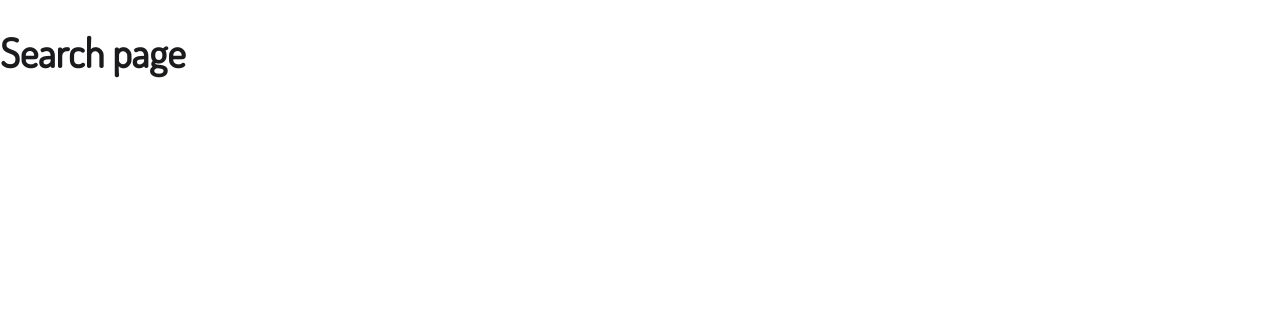
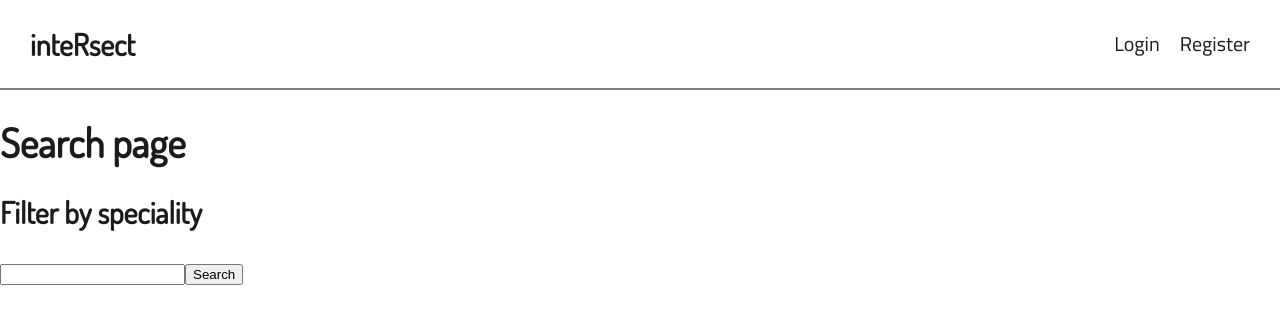
Before and after one commit to uncultivatedrabbit/inteRsect_app, a React (Create React App) app: page /search in a window 1280 px wide. Shown: the top 324 px of the page. Built offline with nearby package versions, Linux system fonts and the light colour scheme.

Commit message:
added inital search filter functionality

```diff
--- /dev/null
+++ b/src/components/Autocomplete/Autocomplete.js
@@ -0,0 +1,136 @@
+import React, { Component } from "react";
+import PropTypes from "prop-types";
+
+export default class Autocomplete extends Component {
+  static propTypes = {
+    suggestions: PropTypes.instanceOf(Array),
+  };
+  static defaultProperty = {
+    suggestions: [],
+  };
+
+  state = {
+    activeSuggestion: 0,
+    filteredSuggestions: [],
+    showSuggestions: false,
+    userInput: "",
+  };
+
+  renderSuggestionListComponent(
+    showSuggestions,
+    userInput,
+    filteredSuggestions,
+    onClick
+  ) {
+    let suggestionsListComponent;
+    if (showSuggestions && userInput) {
+      if (filteredSuggestions.length) {
+        suggestionsListComponent = (
+          <ul className="Suggestions">
+            {filteredSuggestions.map((suggestion) => {
+              return (
+                <li key={suggestion} onClick={onClick}>
+                  {suggestion}
+                </li>
+              );
+            })}
+          </ul>
+        );
+      } else {
+        suggestionsListComponent = (
+          <div className="No__Suggestions">
+            <em>Sorry, no matching specialties!</em>
+          </div>
+        );
+      }
+    }
+    return suggestionsListComponent;
+  }
+
+  onChange = (e) => {
+    const { suggestions } = this.props;
+    const userInput = e.currentTarget.value;
+    const flattenedSuggestions = [
+      ...new Set(
+        suggestions
+          .map((suggestion) => {
+            return [...Object.keys(suggestion), ...Object.values(suggestion)];
+          })
+          .flat(Infinity)
+          .filter((s) => s !== null)
+      ),
+    ];
+    const filteredSuggestions = flattenedSuggestions.filter(
+      (suggestion) =>
+        suggestion.toLowerCase().indexOf(userInput.toLowerCase()) > -1
+    );
+
+    this.setState({
+      activeSuggestion: 0,
+      filteredSuggestions,
+      showSuggestions: true,
+      userInput: e.currentTarget.value,
+    });
+  };
+
+  onClick = (e) => {
+    this.setState({
+      activeSuggestion: 0,
+      filteredSuggestions: [],
+      showSuggestions: false,
+      userInput: e.currentTarget.innerText,
+    });
+  };
+
+  onKeyDown = (e) => {
+    const { activeSuggestion, filteredSuggestions } = this.state;
+    if (e.keyCode === 13) {
+      this.setState({
+        activeSuggestion: 0,
+        showSuggestions: false,
+        userInput: filteredSuggestions[activeSuggestion],
+      });
+    } else if (e.keyCode === 38) {
+      if (activeSuggestion === 0) {
+        return;
+      }
+      this.setState({ activeSuggestion: activeSuggestion - 1 });
+    } else if (e.keyCode === 40) {
+      if (activeSuggestion - 1 === filteredSuggestions.length) {
+        return;
+      }
+      this.setState({ activeSuggestion: activeSuggestion + 1 });
+    }
+  };
+
+  render() {
+    const {
+      onChange,
+      onClick,
+      onKeyDown,
+      state: {
+        activeSuggestion,
+        filteredSuggestions,
+        showSuggestions,
+        userInput,
+      },
+    } = this;
+
+    return (
+      <>
+        <input
+          type="text"
+          onChange={onChange}
+          onKeyDown={onKeyDown}
+          value={userInput}
+        />
+        {this.renderSuggestionListComponent(
+          showSuggestions,
+          userInput,
+          filteredSuggestions,
+          onClick
+        )}
+      </>
+    );
+  }
+}
--- a/src/components/Navbar/Navbar.js
+++ b/src/components/Navbar/Navbar.js
@@ -1,11 +1,13 @@
 import React from "react";
 import { Link } from "react-router-dom";
-import './Navbar.scss'
+import "./Navbar.scss";
 
 export default function Navbar() {
   return (
     <nav className="Navbar">
-      <h1 id="Nav__Logo">inteRsect</h1>
+      <Link to="/">
+        <h1 id="Nav__Logo">inteRsect</h1>
+      </Link>
       {/* need to create functionality where navbar is different for logged in and not logged in */}
       <div className="Nav__Links">
         <Link to="/login">Login</Link>
--- a/src/pages/SearchPage/SearchPage.js
+++ b/src/pages/SearchPage/SearchPage.js
@@ -1,12 +1,26 @@
 import React, { Component } from "react";
+import MedicalSpecialties from "../../utils/js/MedicalSpecialties/MedialSpecialties";
+import Navbar from "../../components/Navbar/Navbar";
 import "./SearchPage.scss";
+import Autocomplete from "../../components/Autocomplete/Autocomplete";
 
 export default class SearchPage extends Component {
   render() {
     return (
-      <div className="SearchPage">
-        <h1>Search page</h1>
-      </div>
+      <>
+        <Navbar />
+        <div className="SearchPage">
+          <h1>Search page</h1>
+          <section className="Search__Sidebar">
+            <h2>Filter by speciality</h2>
+          </section>
+          <form>
+            <label htmlFor="Search__Bar"></label>
+            <Autocomplete suggestions={MedicalSpecialties}/>
+            <input type="submit" value="Search" />
+          </form>
+        </div>
+      </>
     );
   }
 }
```
Also changed, not shown: src/components/Autocomplete/Autocomplete.scss (added).
